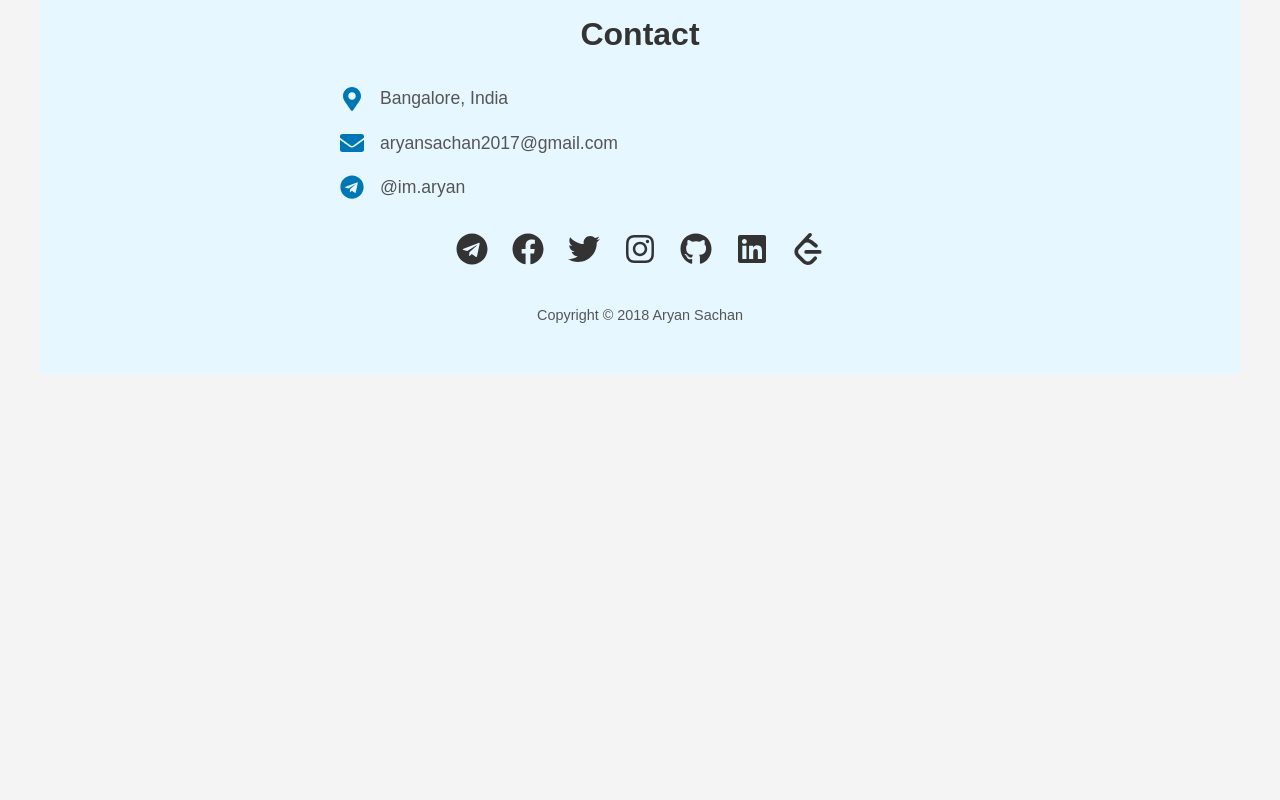
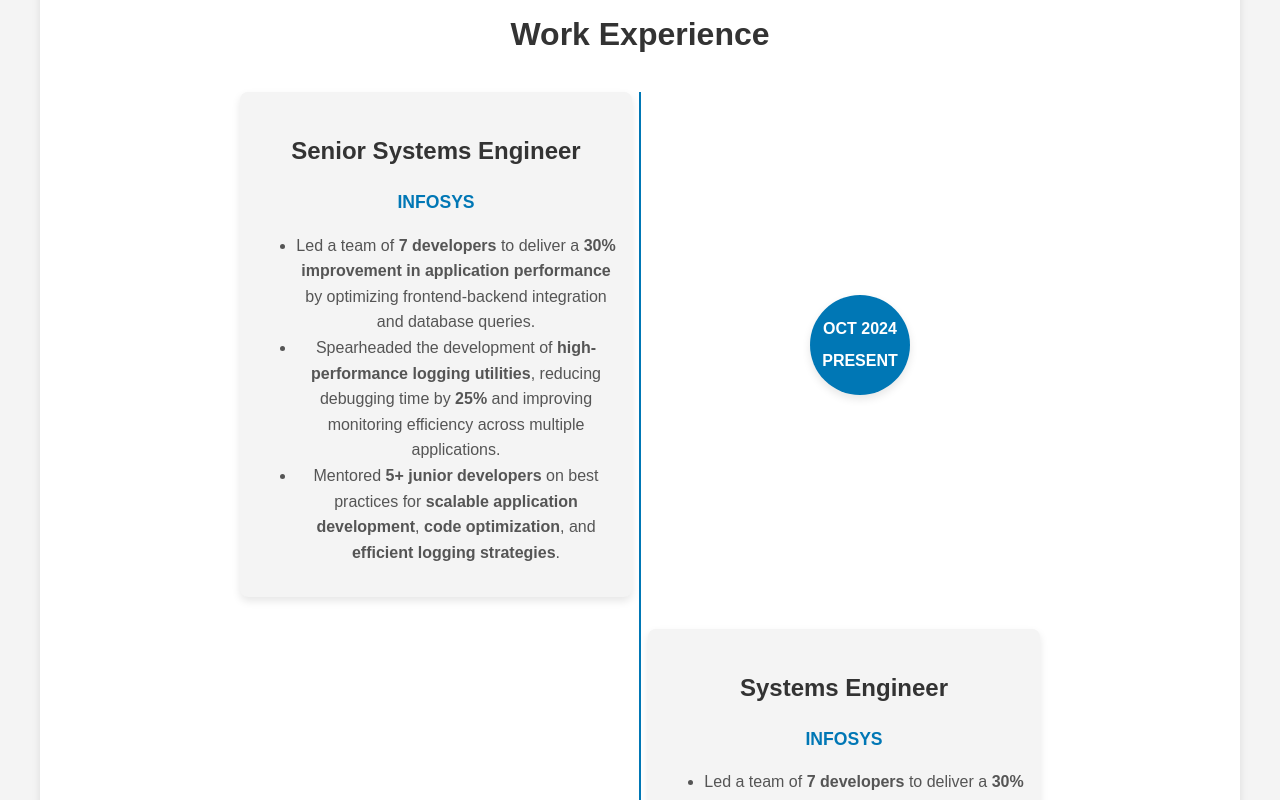
Before and after one commit to aryan1234-coder/github-portfolio, a React (Create React App) app: page / in a window 1280 px wide. Shown: the part 1840-2640 px from the top of the page. Before the commit the page ends 2262 px from the top, so only its background shows below. Built offline with nearby package versions, Linux system fonts and the light colour scheme.

Commit message:
Added resume section

```diff
--- a/src/App.js
+++ b/src/App.js
@@ -5,6 +5,7 @@ import Header from './Components/Header';
 import About from './Components/About';
 import Skills from './Components/Skills';
 import Contact from './Components/Contact';
+import Resume from './Components/Resume';
 
 function App() {
   return (
@@ -20,6 +21,10 @@ function App() {
    <Skills/>
    </section>
 
+   <section id="resume">
+   <Resume/>
+   </section>
+
    <section id="contact">
    <Contact/>
    </section>
--- a/src/Components/Resume.js
+++ b/src/Components/Resume.js
@@ -0,0 +1,135 @@
+import React from 'react';
+
+import '../CssComponents/Resume.css';
+
+const Resume=()=>{
+    const experiences=[
+        {
+        id: 1,
+        title: 'Senior Systems Engineer',
+        date: 'OCT 2024 - PRESENT',
+        description: (
+            <ul>
+              <li>Led a team of <strong>7 developers</strong> to deliver a <strong>30% improvement in application performance</strong> by optimizing frontend-backend integration and database queries.</li>
+              <li>Spearheaded the development of <strong>high-performance logging utilities</strong>, reducing debugging time by <strong>25%</strong> and improving monitoring efficiency across multiple applications.</li>
+              <li>Mentored <strong>5+ junior developers</strong> on best practices for <strong>scalable application development</strong>, <strong>code optimization</strong>, and <strong>efficient logging strategies</strong>.</li>
+            </ul>
+          ),
+        team: 'INFOSYS',
+        align: 'left'
+        },
+        {
+            id: 2,
+            title: 'Systems Engineer',
+            date: 'JULY 2022 - OCT 2024',
+            description: (
+                <ul>
+                  <li>Led a team of <strong>7 developers</strong> to deliver a <strong>30% improvement in application performance</strong> by optimizing frontend-backend integration and database queries.</li>
+                  <li>Spearheaded the development of <strong>high-performance logging utilities</strong>, reducing debugging time by <strong>25%</strong> and improving monitoring efficiency across multiple applications.</li>
+                  <li>Mentored <strong>5+ junior developers</strong> on best practices for <strong>scalable application development</strong>, <strong>code optimization</strong>, and <strong>efficient logging strategies</strong>.</li>
+                </ul>
+              ),
+            team: 'INFOSYS',
+            align: 'right'
+            },
+            {
+                id: 3,
+                title: 'Systems Engineer Intern',
+                date: 'FEB 2022 - APR 2022',
+                description: (
+                    <ul>
+                      <li>Led a team of <strong>7 developers</strong> to deliver a <strong>30% improvement in application performance</strong> by optimizing frontend-backend integration and database queries.</li>
+                      <li>Spearheaded the development of <strong>high-performance logging utilities</strong>, reducing debugging time by <strong>25%</strong> and improving monitoring efficiency across multiple applications.</li>
+                      <li>Mentored <strong>5+ junior developers</strong> on best practices for <strong>scalable application development</strong>, <strong>code optimization</strong>, and <strong>efficient logging strategies</strong>.</li>
+                    </ul>
+                  ),
+                team: 'INFOSYS',
+                align: 'left'
+                }
+    ]
+
+    const educations=[
+        {
+            id:1,
+            title:"Galgotias College Of Engineering and Technology, Greater Noida UP",
+            date:'JULY 2018 - JULY 2022',
+            degree:"B.tech",
+            description: "Graduated in Information Technology with Honors",
+            align: 'right'
+
+        },
+        {
+            id:2,
+            title:"Heliger Boarden Education Center, Kanpur UP",
+            degree:"12th Grade(Science)",
+            date: "APR 2016 - JUN 2017",
+            description: "Secured 83%",
+            align: 'left'
+
+        },
+        {
+            id:3,
+            title:"Millennium Public School, Pukhrayana UP",
+            date: "APR 2014 - MAY 2015 ",
+            degree:"10th Grade(Science)",
+            description: "Secured 9.2 CGPA",
+            align: 'right'
+
+        }
+    ]
+
+    return (
+        <section id="experience" className="experience-section">
+          <h2>Work Experience</h2>
+          <div className="timeline">
+            {experiences.map((exp) => (
+              <div key={exp.id} className={`timeline-item ${exp.align}`}>
+                <div className="timeline-content">
+                  <h3>{exp.title}</h3>
+                  <p className="team">{exp.team}</p>
+                  <p className="description">{exp.description}</p>
+                  {/* <ul className='description'>
+            {exp.description.map((point, index) => (
+              <li key={index}>{point}</li>
+            ))}
+          </ul> */}
+                </div>
+                <div className="timeline-date">
+                  <div className="date-circle">
+                    {exp.date.split(' - ').map((date, index) => (
+                      <span key={index}>{date}</span>
+                    ))}
+                  </div>
+                </div>
+              </div>
+            ))}
+          </div>
+
+          <h2>Education</h2>
+          <div className="timeline">
+            {educations.map((edu) => (
+              <div key={edu.id} className={`timeline-item ${edu.align}`}>
+                <div className="timeline-content">
+                  <h3>{edu.title}</h3>
+                  <p className="team">{edu.degree}</p>
+                  <p className="description">{edu.description}</p>
+                  {/* <ul className='description'>
+            {exp.description.map((point, index) => (
+              <li key={index}>{point}</li>
+            ))}
+          </ul> */}
+                </div>
+                <div className="timeline-date">
+                  <div className="date-circle">
+                    {edu.date.split(' - ').map((date, index) => (
+                      <span key={index}>{date}</span>
+                    ))}
+                  </div>
+                </div>
+              </div>
+            ))}
+          </div>
+        </section>
+      );
+}
+export default Resume;
--- /dev/null
+++ b/src/CssComponents/Resume.css
@@ -0,0 +1,134 @@
+.experience-section {
+    padding: 2rem;
+    background-color: #ffffff; /* White background */
+    margin-top: 1rem;
+    border-radius: 8px;
+    box-shadow: 0 4px 8px rgba(0, 0, 0, 0.1); /* Subtle shadow */
+    text-align: center; /* Center-align all content */
+  }
+
+  .experience-section h2 {
+    font-size: 2rem;
+    color: #333; /* Dark gray text */
+    margin-bottom: 2rem;
+  }
+
+  .timeline {
+    position: relative;
+    max-width: 800px;
+    margin: 0 auto;
+  }
+
+  .timeline::before {
+    content: '';
+    position: absolute;
+    top: 0;
+    bottom: 0;
+    width: 2px;
+    background-color: #0077b5; /* Timeline line color */
+    left: 50%;
+    transform: translateX(-50%);
+  }
+
+  .timeline-item {
+    display: flex;
+    justify-content: space-between;
+    margin-bottom: 2rem;
+    position: relative;
+  }
+
+  .timeline-item.left {
+    flex-direction: row;
+  }
+
+  .timeline-item.right {
+    flex-direction: row-reverse;
+  }
+
+  .timeline-content {
+    width: 45%;
+    padding: 1rem;
+    background-color: #f4f4f4; /* Light gray background */
+    border-radius: 8px;
+    box-shadow: 0 4px 8px rgba(0, 0, 0, 0.1); /* Subtle shadow */
+  }
+
+  .timeline-content h3 {
+    font-size: 1.5rem;
+    color: #333; /* Dark gray text */
+    margin-bottom: 0.5rem;
+  }
+
+  .timeline-content .team {
+    font-size: 1.1rem;
+    font-weight: bold;
+
+    color: #0077b5; /* Medium gray text */
+    margin-bottom: 1rem;
+  }
+
+  .timeline-content .description {
+    font-size: 1rem;
+    color: #555; /* Medium gray text */
+    line-height: 1.6;
+  }
+
+  .timeline-date {
+    width: 45%;
+    display: flex;
+    align-items: center;
+    justify-content: center;
+  }
+
+  .date-circle {
+    width: 100px;
+    height: 100px;
+    border-radius: 50%;
+    background-color: #0077b5; /* Circle background color */
+    color: #fff; /* White text */
+    display: flex;
+    flex-direction: column;
+    align-items: center;
+    justify-content: center;
+    text-align: center;
+    font-size: 1rem;
+    font-weight: bold;
+    box-shadow: 0 4px 8px rgba(0, 0, 0, 0.1); /* Subtle shadow */
+  }
+
+  .date-circle span {
+    display: block;
+    margin: 0.2rem 0;
+  }
+
+  /* Responsive Design */
+  @media (max-width: 768px) {
+    .timeline::before {
+      left: 20px;
+    }
+
+    .timeline-item {
+      flex-direction: column;
+      align-items: flex-start;
+    }
+
+    .timeline-item.left, .timeline-item.right {
+      flex-direction: column;
+    }
+
+    .timeline-content {
+      width: 100%;
+      margin-bottom: 1rem;
+    }
+
+    .timeline-date {
+      width: 100%;
+      justify-content: flex-start;
+    }
+
+    .date-circle {
+      width: 80px;
+      height: 80px;
+      font-size: 0.9rem;
+    }
+  }
```
